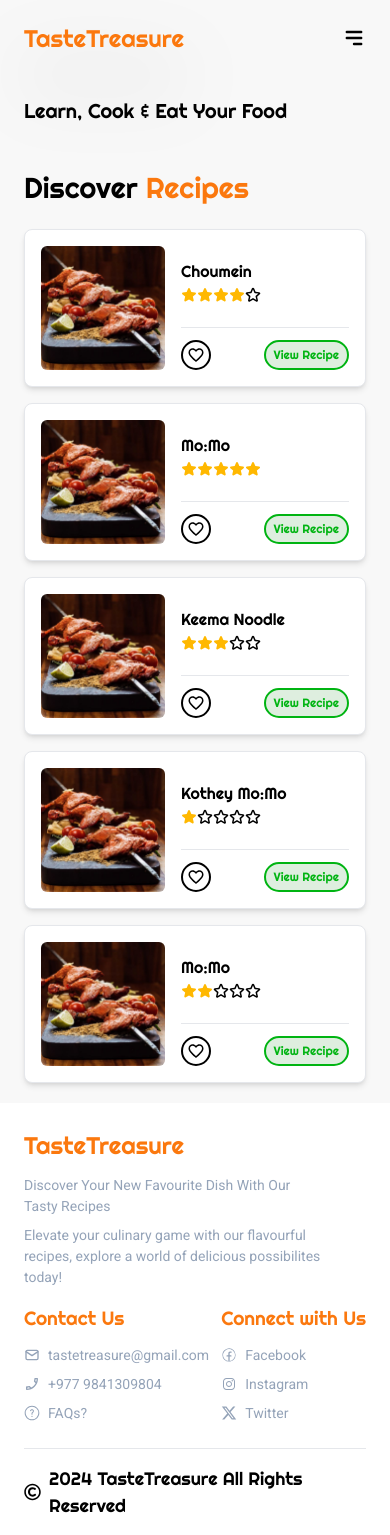
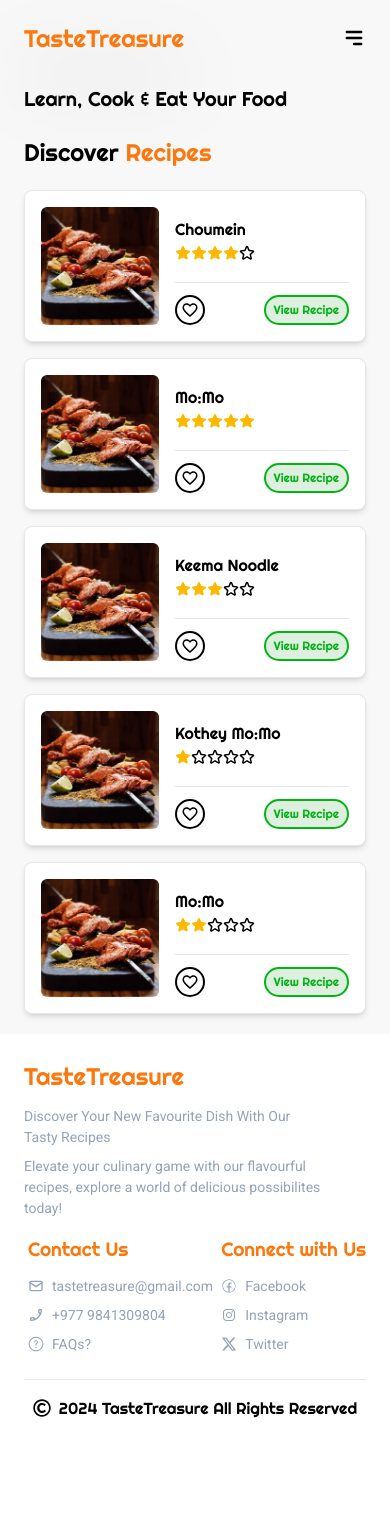
Before and after one commit to RoshanMaharjan7/RecipeWebAppFrontend, a React (Vite) app: page /recipes in a window 390 px wide. After the commit the page ends 1436 px from the top, so only its background shows below. Built offline with nearby package versions, Linux system fonts and the light colour scheme.

Commit message:
Responsive fixes

```diff
--- a/src/components/Footer.tsx
+++ b/src/components/Footer.tsx
@@ -10,7 +10,7 @@ import { FaRegCopyright } from "react-icons/fa";
 const Footer = () => {
   return (
     <footer className="bg-white px-[24px] sm:px-[40px] md:px-[120px]">
-      <div className="flex justify-between flex-wrap py-[1.5rem] space-y-4">
+      <div className="flex justify-between flex-wrap py-[1.5rem] space-y-4 space-x-1">
         <div className="flex flex-col gap-3 max-w-[300px]">
           <h3 className="text-[#fb780e] text-[1.5rem]">TasteTreasure</h3>
           <span className="text-slate-400 text-[14px] space-y-2">
@@ -42,7 +42,7 @@ const Footer = () => {
 
       </div>
       <hr className="border-1.5 "/>
-      <p className="text-[18px] py-[1rem] font-righteous flex items-center justify-center gap-2 ">
+      <p className="sm:text-[18px] py-[1rem] font-righteous flex items-center justify-center gap-2 ">
       <FaRegCopyright className="text-[18px]"/> {new Date().getFullYear()} TasteTreasure All Rights Reserved
       </p>
     </footer>
--- a/src/components/Headbar.tsx
+++ b/src/components/Headbar.tsx
@@ -2,7 +2,7 @@ import SearchBar from "./SearchBar";
 
 const Headbar = () => {
   return (
-    <div className="flex justify-between items-center py-[20px]">
+    <div className="flex justify-between items-center py-[8px] sm:py-[20px]">
       <h2 className="font-righteous text-[20px]  sm:text-[24px]">
         Learn, Cook & Eat Your Food
       </h2>
--- a/src/components/RecipeCard.tsx
+++ b/src/components/RecipeCard.tsx
@@ -5,7 +5,7 @@ import { MdFavoriteBorder } from "react-icons/md";
 
 const RecipeCard = ({title, rating }:{title:string, rating: number}) => {
   return (
-    <div className="bg-white rounded-lg flex-grow flex items-center p-4 border border-gray-200 shadow-md gap-4 max-h-[158px] sm:max-h-[178px] min-w-[294px]">
+    <div className="bg-white rounded-lg flex-grow flex items-center p-4 border border-gray-200 shadow-md gap-4 max-h-[152px] sm:max-h-[178px] min-w-[294px]">
       <img src="../nonVeg.jpg" alt="" className="h-full rounded-md" />
       <div className="flex flex-col  justify-between h-full flex-grow gap-3">
         <span className="flex flex-col justify-center flex-grow gap-1">
--- a/src/components/ResponsiveSidebar.tsx
+++ b/src/components/ResponsiveSidebar.tsx
@@ -14,15 +14,15 @@ const ResponsiveSidebar = () => {
       </button>
       <div
         onClick={() => setOpen(false)}
-        className={`fixed top-0 right-0 h-screen w-screen bg-black opacity-80 z-40 transform ${
+        className={`fixed top-0 right-0 h-screen w-screen bg-black backdrop-blur opacity-60 z-40 transform ${
           open ? "" : "hidden"
         } transition-transform duration-500 ease-out`}
       ></div>
       <div
-        className={`fixed top-0 right-0 h-screen w-[260px] backdrop-blur sm:w-[300px] bg-white border z-50 transform ${
+        className={`fixed top-0 right-0 h-screen w-[260px]  sm:w-[300px] bg-[#F8F8F8] border z-50 transform ${
           open ? "-translate-x-0" : "translate-x-full"
         } transition-transform ${
-          open ? "durati    on-500" : "duration-400"
+          open ? "duration-500" : "duration-300"
         } ease-in-out`}
       >
         <IoClose
--- a/src/components/pages/HomePage/Categories.tsx
+++ b/src/components/pages/HomePage/Categories.tsx
@@ -2,8 +2,8 @@ import CategoryCard from "../../CategoryCard"
 
 const Categories = () => {
   return (
-    <div className="py-[40px] space-y-10">
-        <h2 className="text-[1.8rem]">Recipe <span className="text-[#fb780e]">Category</span></h2>
+    <div className="py-[40px] space-y-8">
+        <h2 className="text-[24px] md:text-[1.8rem]">Recipe <span className="text-[#fb780e]">Category</span></h2>
         <div className="grid xl:grid-cols-3 lg:grid-cols-2 grid-cols-1 gap-4">
           <CategoryCard/>
           <CategoryCard/>
--- a/src/components/pages/Recipepage/RecipePage.tsx
+++ b/src/components/pages/Recipepage/RecipePage.tsx
@@ -7,7 +7,7 @@ const RecipePage = () => {
   return (
     <Layout>
       <Headbar />
-      <h2 className="text-[1.8rem] mt-[20px]">
+      <h2 className="text-[24px] md:text-[1.8rem] mt-[12px] sm:mt-[20px]">
         Discover <span className="text-[#fb780e]">Recipes</span>
       </h2>
       <div className="grid grid-cols-1 lg:grid-cols-2 xl:grid-cols-3 3xl:grid-cols-4 gap-4 py-[20px] md:py-[40px]">
```
